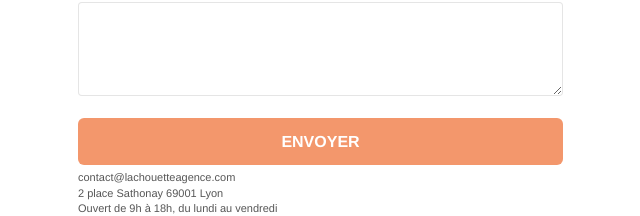
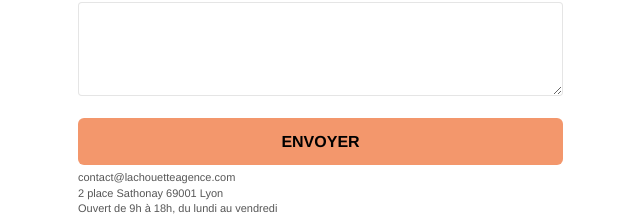
Before and after one commit to Steph2007/P4--OC, a plain HTML site: page contact.html in a window 1280 px wide. Shown: the part 741-957 px from the top of the page, 62-702 px from the left. Drawn offline with Linux system fonts and the light colour scheme.

Commit message:
modif color btn envoyer contact

```diff
--- a/contact.html
+++ b/contact.html
@@ -113,7 +113,7 @@
 							Brief de votre projet (Ajoutez autant de détails que nécessaire)<br>
 						</label><textarea id="message" class="form-control" type="form-control" aria-label="Saisie libre explication projet"rows="4" cols="50" required></textarea>
 					</div>
-					<button class="bloc-button btn btn-lg btn-block cta-hero btn-atomic-tangerine" type="submit" aria-label="Envoyer le formulaire de contact complété.">
+					<button class="bloc-button btn btn-lg btn-block cta-hero btn-atomic-tangerine backclair" type="submit" aria-label="Envoyer le formulaire de contact complété.">
 						Envoyer
 					</button>
 				</form>
```
